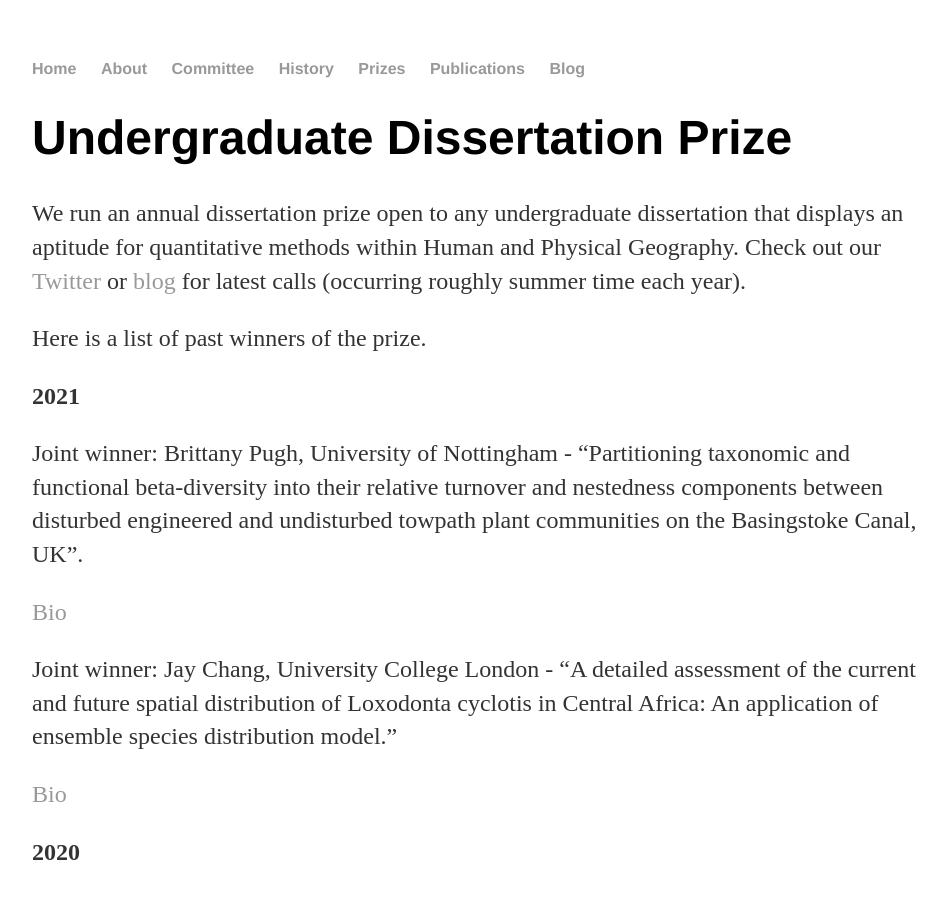
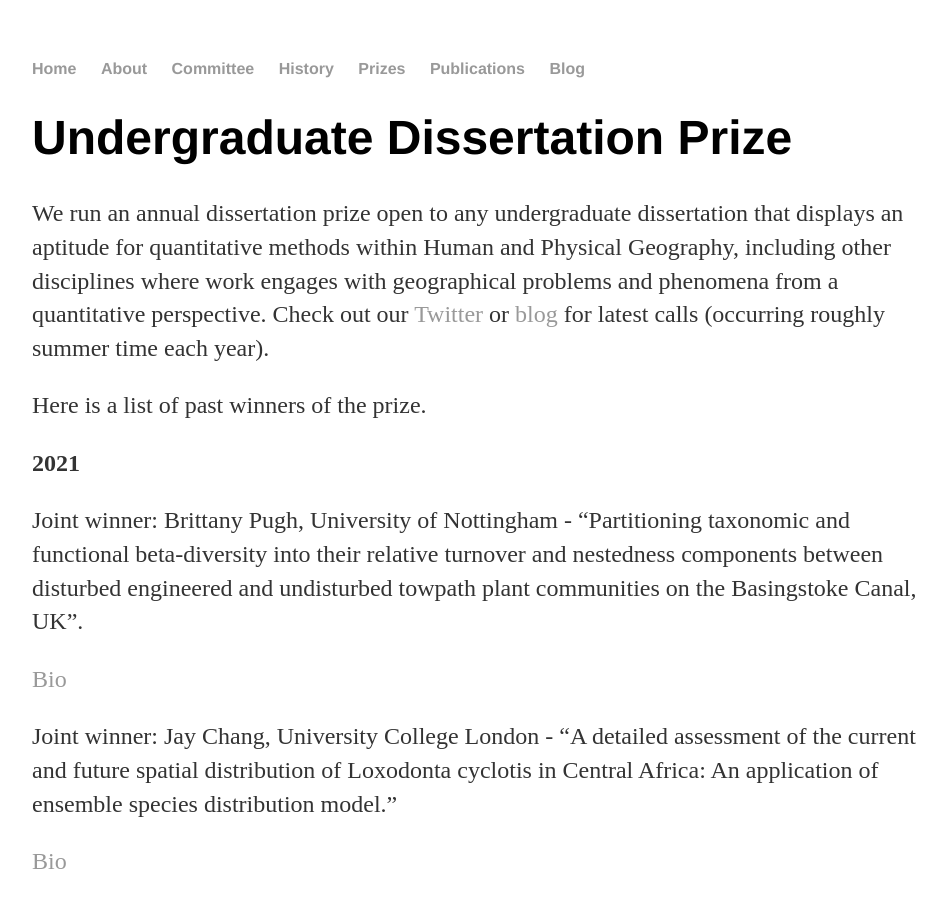
Before and after one commit to qmrg/qmrg.github.io, a Jekyll site: the page built from dissertation_prize.md, in a window 1280 px wide and 900 px high. Shown: the whole window, without its empty margins (160-1107 px from the left). Built offline with Jekyll 4.4.1, drawn with Linux system fonts in a browser that asks for light colours.

Commit message:
Update dissertation_prize.md
Edited text

```diff
--- a/dissertation_prize.md
+++ b/dissertation_prize.md
@@ -5,7 +5,7 @@
 
 # Undergraduate Dissertation Prize
 
-We run an annual dissertation prize open to any undergraduate dissertation that displays an aptitude for quantitative methods within Human and Physical Geography. Check out our [Twitter](https://twitter.com/qmrg_rgs_ibg) or [blog](https://qmrg.github.io/blog) for latest calls (occurring roughly summer time each year).
+We run an annual dissertation prize open to any undergraduate dissertation that displays an aptitude for quantitative methods within Human and Physical Geography, including other disciplines where work engages with geographical problems and phenomena from a quantitative perspective. Check out our [Twitter](https://twitter.com/qmrg_rgs_ibg) or [blog](https://qmrg.github.io/blog) for latest calls (occurring roughly summer time each year).
 
 Here is a list of past winners of the prize.
 
```
